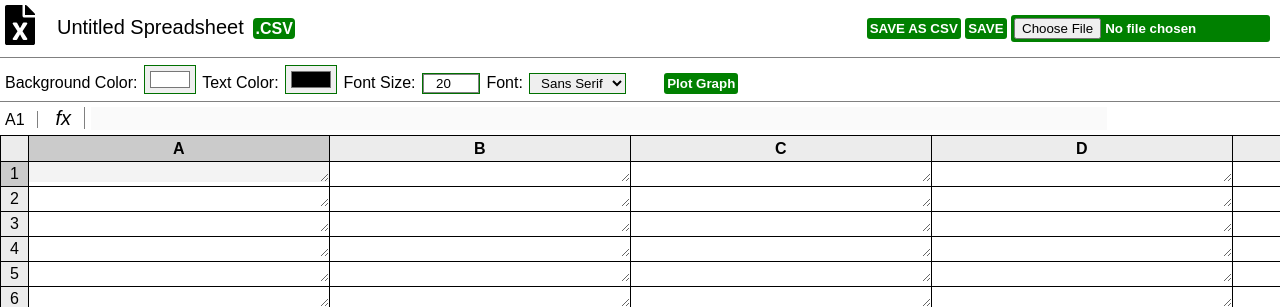
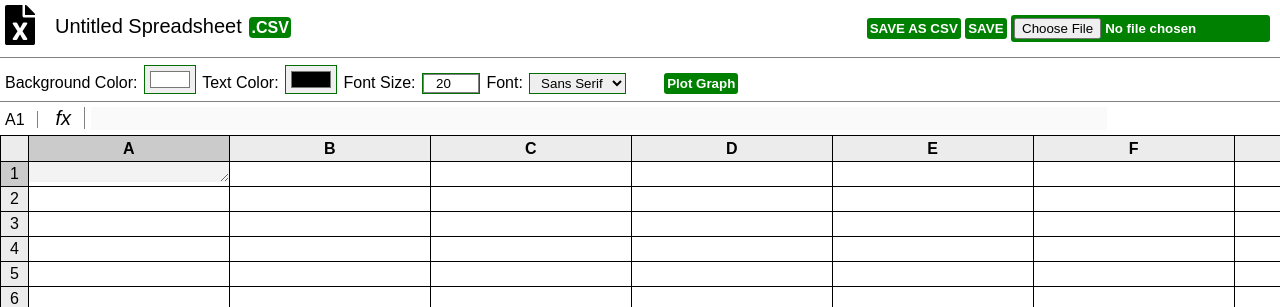
Before and after one commit to vaskrneup/GoogleSheetsClone, a plain HTML site: page index.html in a window 1280 px wide. Shown: the top 307 px of the page. Drawn offline with Linux system fonts and the light colour scheme.

Commit message:
Resizeable cell width and height

```diff
--- a/css/excel.css
+++ b/css/excel.css
@@ -12,6 +12,7 @@
     /*outline: 1px outset blue;*/
     background-color: #f3f3f3;
     border-collapse: collapse;
+    resize: both;
 }
 
 .active-excel-navbar {
--- a/css/header.css
+++ b/css/header.css
@@ -31,12 +31,13 @@
 }
 
 .current-doc-name-input {
-    padding: 2px;
-
+    all: unset;
     width: 190px;
-    height: 20px;
+    height: 23px;
 
     font-size: 20px;
+    resize: none;
+    white-space: nowrap;
 }
 
 .current-doc-name-input:focus {
--- a/css/reset.css
+++ b/css/reset.css
@@ -44,12 +44,15 @@ textarea {
     border: none;
     outline: none;
 
-    min-width: 300px;
+    width: 100%;
+    min-width: 200px;
     max-width: 500px;
 
-    width: 100%;
     height: 20px;
+    min-height: 20px;
+    max-height: 100px;
+    resize: unset;
 
+    overflow: hidden;
     white-space: nowrap;
-    resize: revert;
 }
--- a/js/main.js
+++ b/js/main.js
@@ -24,7 +24,7 @@ const handleSaveDataAsCSV = () => {
 }
 
 const changeInputSizeOnInput = (e) => {
-    e.target.style.width = ((e.target.value.length + 1) * 9) + 'px';
+    e.target.style.width = e.target.scrollWidth + 'px';
 }
 
 const handleLoadDataFromFile = (e) => {
```
